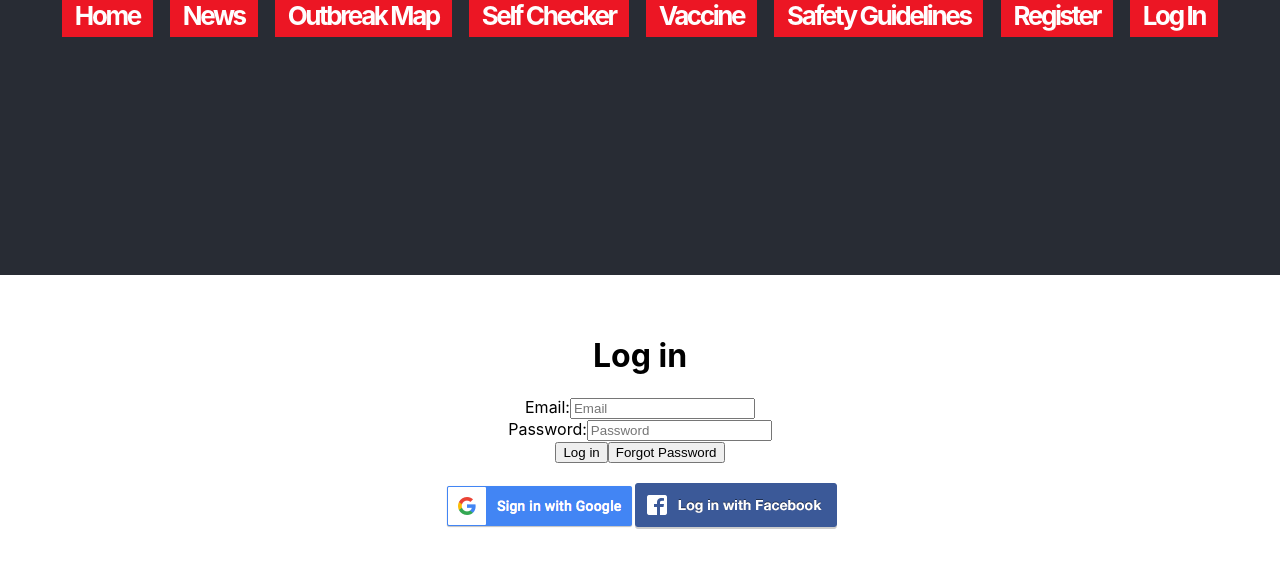
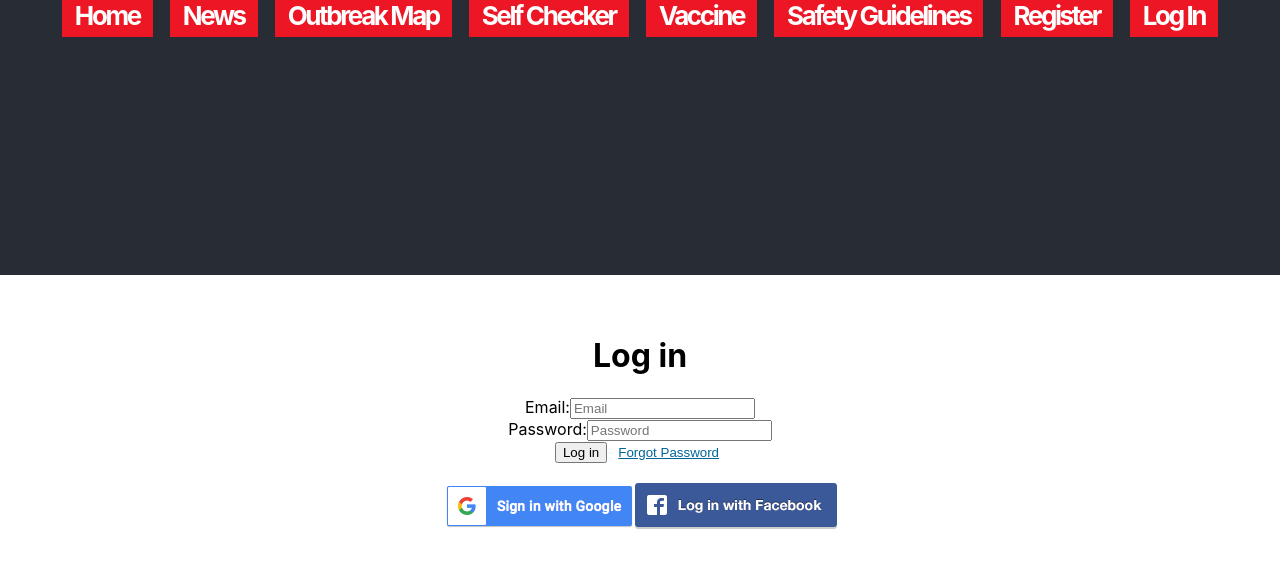
Before and after one commit to irfanShaikh4421/COVIDASH, a React (Create React App) app in the folder client/: page /signin in a window 1280 px wide. Shown: the top 568 px of the page. Built offline with nearby package versions, Linux system fonts and the light colour scheme; no server answers.

Commit message:
updated app js and css

```diff
--- a/client/src/App.css
+++ b/client/src/App.css
@@ -36,15 +36,18 @@
 }
 
 button.marvel {
-  border:none;
+    border: none;
     line-height: initial;
 }
 
-.marvel {/*my attempt to get the links as close to the "MARVEL" logo look as I could*/
+.marvel {
+    /*my attempt to get the links as close to the "MARVEL" logo look as I could*/
     font-weight: bolder;
     background-color: #ec1624;
     color: #fefefe;
-  font-family: -apple-system, BlinkMacSystemFont, 'Segoe UI', 'Roboto', 'Oxygen', 'Ubuntu', 'Cantarell', 'Fira Sans', 'Droid Sans', 'Helvetica Neue', sans-serif;
+    font-family: -apple-system, BlinkMacSystemFont, 'Segoe UI', 'Roboto',
+        'Oxygen', 'Ubuntu', 'Cantarell', 'Fira Sans', 'Droid Sans',
+        'Helvetica Neue', sans-serif;
     -webkit-font-smoothing: antialiased;
     font-size: calc(10px + 2vmin);
     letter-spacing: -0.15rem;
@@ -59,36 +62,37 @@ button.marvel {
     border: 2px solid white;
 }
 
-.tota11yLink {/*used to make a link tota11y compliant*/
+.tota11yLink {
+    /*used to make a link tota11y compliant*/
     color: #0072ee !important;
 }
 
 table {
     margin-left: auto;
     margin-right: auto;
-  border:2px solid black;
+    border: 2px solid black;
 }
 
-th, td{
+th,
+td {
     min-width: 100px;
     border: 1px solid black;
 }
 
-.subtitle{
+.subtitle {
     font-size: 15px;
     margin-bottom: 16px;
     color: grey;
 }
 
 .titleOfSubtitle {
-  margin-bottom:2px;
+    margin-bottom: 2px;
 }
 
 footer.casesTracking {
     margin-bottom: 2%;
     column-count: 2;
 }
-
 
 #dataSources li {
     list-style-type: none;
@@ -97,7 +101,8 @@ footer.casesTracking {
 }
 
 /** cool hover effect for Vaccine page */
-span.hoverCause span.hoverResult {/** Soruce: w3 schools */
+span.hoverCause span.hoverResult {
+    /** Soruce: w3 schools */
     color: white;
     background-color: #282c34;
     border-radius: 10px;
@@ -112,14 +117,13 @@ span.hoverCause:hover span.hoverResult {
     visibility: visible;
 }
 
-.travelContainer{
-  background: #EAEAEA;
+.travelContainer {
+    background: #eaeaea;
     border-radius: 1rem;
     padding: 2rem 1rem;
     width: 65vw;
     text-align: center;
     flex: shrink;
-
 }
 
 .centeredFlex {
@@ -132,10 +136,10 @@ span.hoverCause:hover span.hoverResult {
     border-radius: 1rem;
     background-color: #016fb9;
     color: white;
-
 }
 
-.label, .chipsContainer > p {
+.label,
+.chipsContainer > p {
     line-height: 100%;
     font-weight: 300;
     font-size: 1.5rem !important;
@@ -147,7 +151,7 @@ span.hoverCause:hover span.hoverResult {
 
 .chipsContainer > *:nth-child(even) {
     flex: 1 0 65%;
-  width: 35%
+    width: 35%;
 }
 
 .para {
@@ -156,3 +160,42 @@ span.hoverCause:hover span.hoverResult {
     text-align: justify;
     text-justify: newspaper;
 }
+
+.navigation {
+    background: #282c34;
+}
+
+.navigation ul {
+    list-style-type: none;
+    margin: 0;
+    padding: 0;
+}
+
+.navigation a:link,
+.navigation a:visited {
+    color: white;
+    text-decoration: none;
+}
+
+/* .active {
+  font-weight: bold;
+  color: rgb(186, 189, 45) !important;
+} */
+
+.error {
+    font-weight: bold;
+    color: red !important;
+}
+
+.forgotPassword {
+    background: none !important;
+    border: none !important;
+    text-decoration: underline;
+    margin-left: 5px;
+    color: #069;
+}
+
+.forgotPassword:hover {
+    text-decoration: none;
+    color: red;
+}
--- a/client/src/App.js
+++ b/client/src/App.js
@@ -13,6 +13,7 @@ import Vaccine from './components/Vaccine';
 import BedUtilization from './components/HospitalBeds';
 import Guidelines from './components/Guidelines';
 import Sources from './components/Sources';
+import Account from './components/Account';
 import SignIn from './components/SignIn';
 import SignUp from './components/SignUp';
 import PrivateRoute from './components/PrivateRoute';
@@ -59,6 +60,7 @@ function App() {
                                 component={Guidelines}
                             />
                             <Route exact path="/sources" component={Sources} />
+                            <PrivateRoute path="/account" component={Account} />
                             <Route path="/signin" component={SignIn} />
                             <Route path="/signup" component={SignUp} />
                             <Route render={() => <h2>404: Invalid URL</h2>} />
```
Lines whose indentation alone changed are shown as unchanged.
